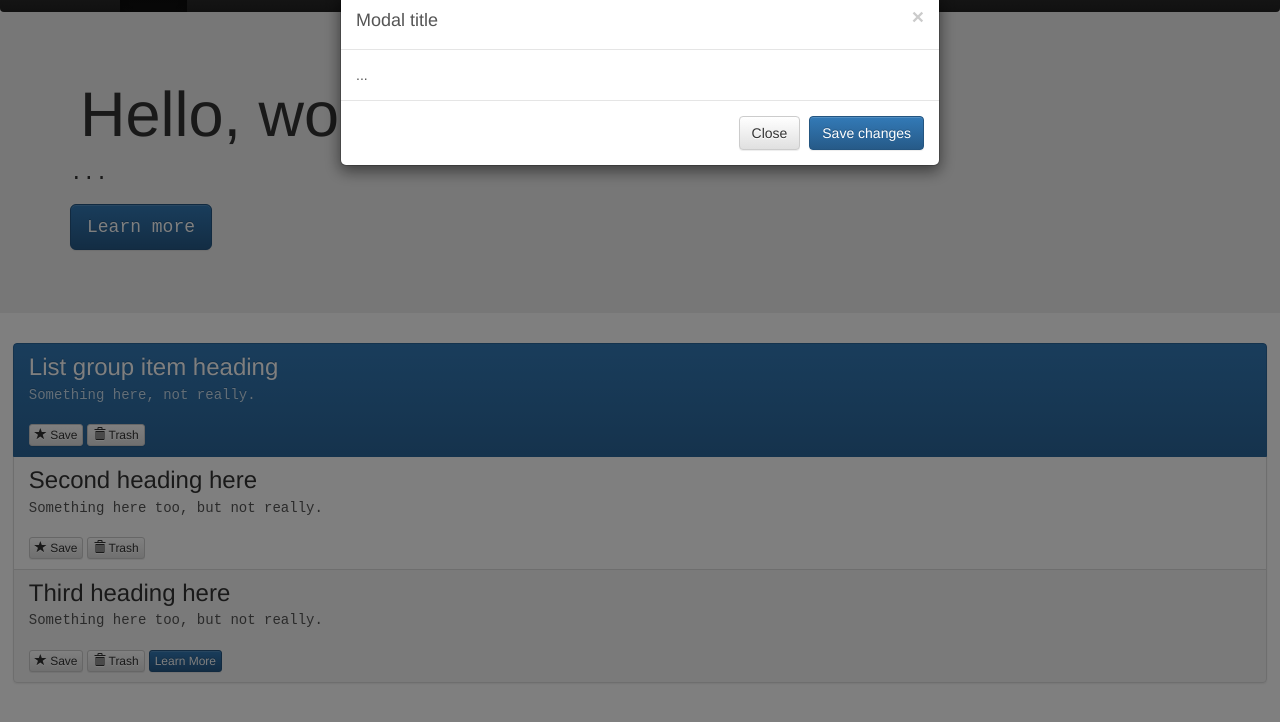
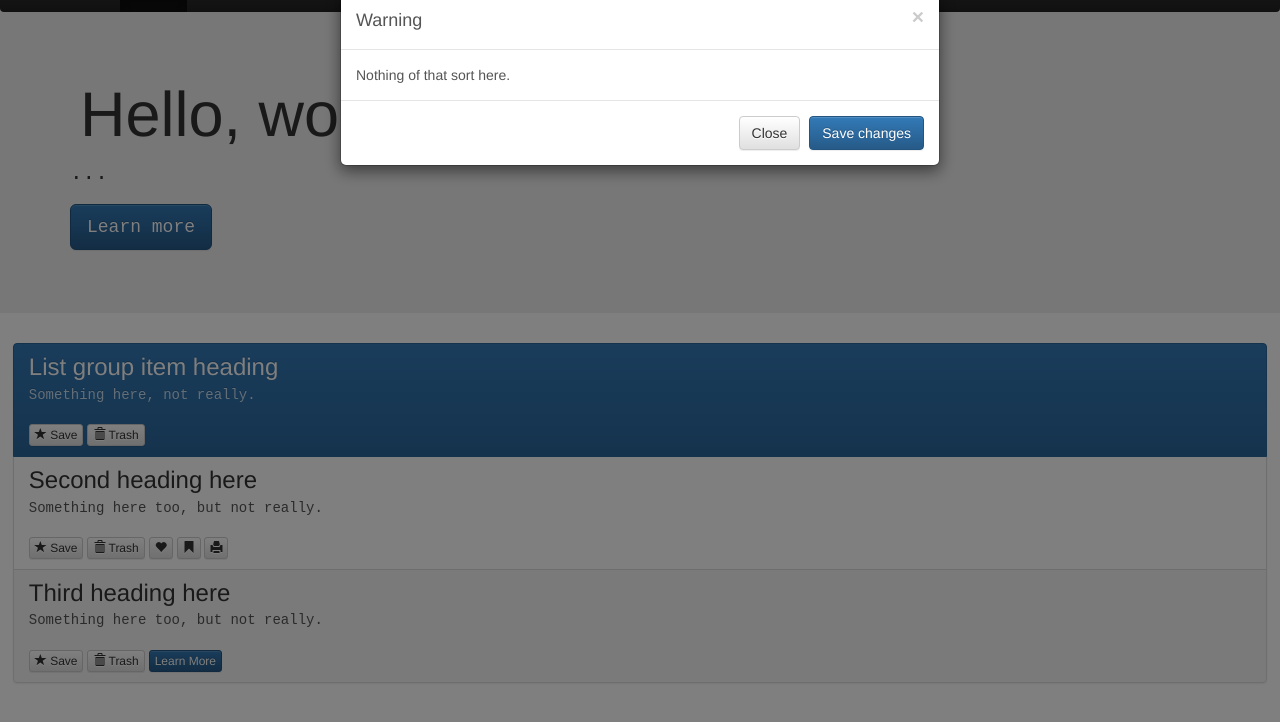
Before and after one commit to esq-willis/test_Site, a plain HTML site: page index.html in a window 1280 px wide. Both pictures are taken after a click on the button "Learn More". Shown: the part 38-760 px from the top of the page. Drawn offline with nearby package versions, Linux system fonts and the light colour scheme.

Commit message:
Add glyphicons

```diff
--- a/index.html
+++ b/index.html
@@ -104,6 +104,15 @@
         <button type="button" class="btn btn-default btn-xs">
           <span class="glyphicon glyphicon-trash" aria-hidden="true"></span> Trash
         </button>
+        <button type="button" class="btn btn-default btn-xs" aria-label="heart">
+          <span class="glyphicon glyphicon-heart" aria-hidden="true"></span>
+        </button>
+        <button type="button" class="btn btn-default btn-xs" aria-label="bookmark">
+          <span class="glyphicon glyphicon-bookmark" aria-hidden="true"></span>
+        </button>
+        <button type="button" class="btn btn-default btn-xs" aria-label="print">
+          <span class="glyphicon glyphicon-print" aria-hidden="true"></span>
+        </button>
       </a>
       </a>
       <a href="#" class="list-group-item">
@@ -126,10 +135,10 @@
             <div class="modal-content">
               <div class="modal-header">
                 <button type="button" class="close" data-dismiss="modal" aria-label="Close"><span aria-hidden="true">&times;</span></button>
-                <h4 class="modal-title" id="myModalLabel">Modal title</h4>
+                <h4 class="modal-title" id="myModalLabel">Warning</h4>
               </div>
               <div class="modal-body">
-                ...
+                Nothing of that sort here.
               </div>
               <div class="modal-footer">
                 <button type="button" class="btn btn-default" data-dismiss="modal">Close</button>
```
Also changed, not shown: about.html (+1 -1 lines).
